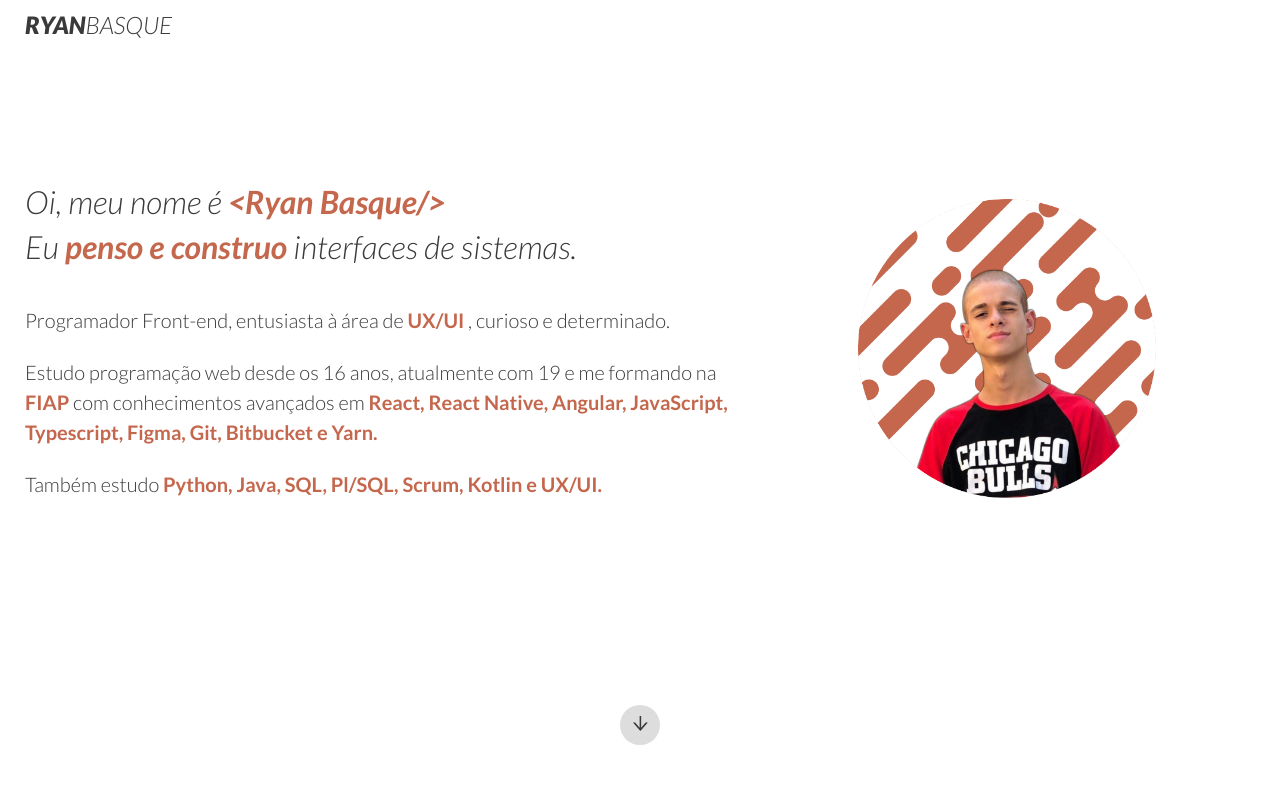
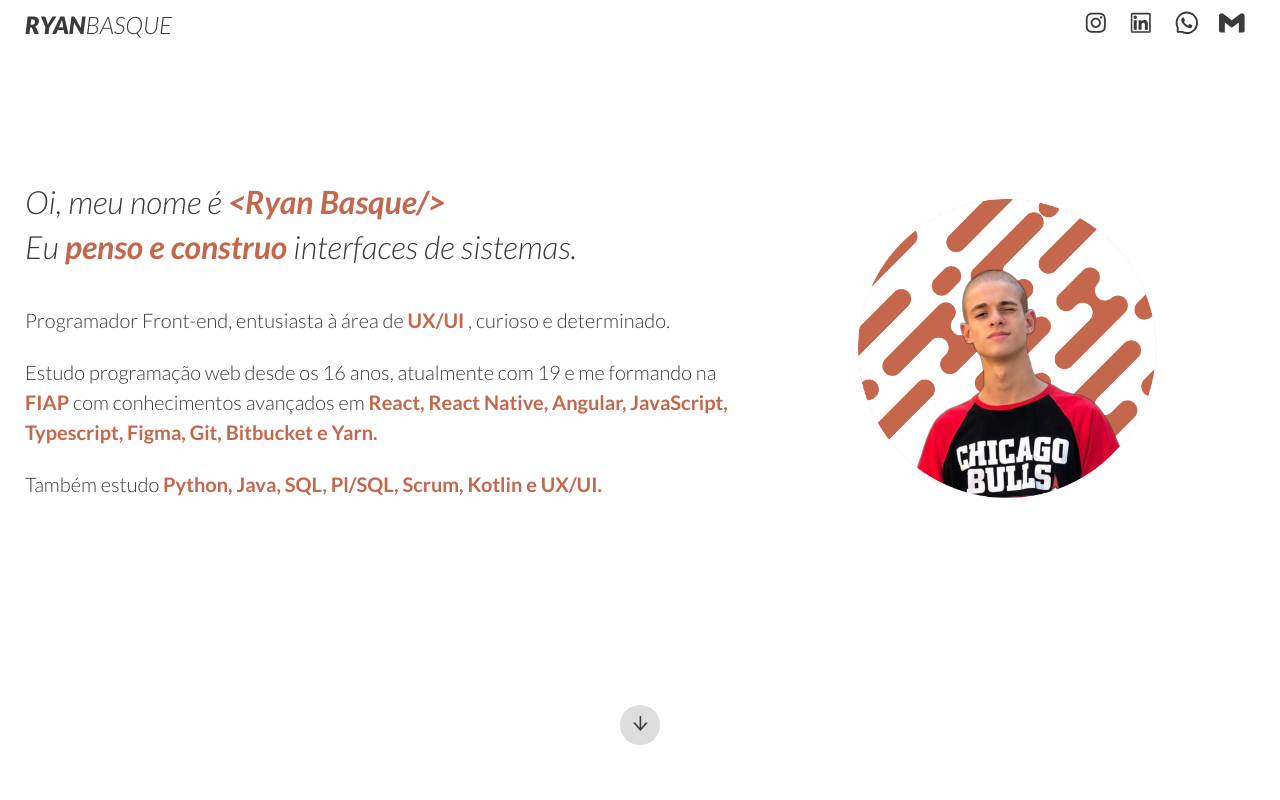
Before and after one commit to RyanBasque/ryan-basque-portifolio, a React (Create React App) app: page / in a window 1280 px wide. Shown: the top 800 px of the page. Built offline with nearby package versions, Linux system fonts and the light colour scheme; no server answers; the database is empty.

Commit message:
feat: hamburger menu

```diff
--- /dev/null
+++ b/src/components/atoms/contacts/index.tsx
@@ -0,0 +1,58 @@
+import {
+  AiOutlineInstagram,
+  AiOutlineLinkedin,
+  AiOutlineWhatsApp,
+} from "react-icons/ai";
+import { SiGmail } from "react-icons/si";
+import { HeaderNav } from "./styles";
+
+interface ContactsProps {
+  isPageDefault: boolean;
+}
+
+const Contacts = ({ isPageDefault }: ContactsProps) => {
+  return (
+    <HeaderNav isPageDefault={isPageDefault}>
+      <ul>
+        <li data-aos="fade-up" data-aos-duration="1500">
+          <a
+            href="https://www.instagram.com/wigbas/"
+            target="_blank"
+            rel="noreferrer"
+          >
+            <AiOutlineInstagram />
+          </a>
+        </li>
+        <li data-aos="fade-up" data-aos-duration="2000">
+          <a
+            href="https://www.linkedin.com/in/ryan-basque-1688761b0/"
+            target="_blank"
+            rel="noreferrer"
+          >
+            <AiOutlineLinkedin />
+          </a>
+        </li>
+        <li data-aos="fade-up" data-aos-duration="2500">
+          <a
+            href="https://api.whatsapp.com/send?phone=5511951083595"
+            target="_blank"
+            rel="noreferrer"
+          >
+            <AiOutlineWhatsApp />
+          </a>
+        </li>
+        <li data-aos="fade-up" data-aos-duration="2800">
+          <a
+            href="mailto:ryanbasquedev@gmail.com"
+            target="_blank"
+            rel="noreferrer"
+          >
+            <SiGmail />
+          </a>
+        </li>
+      </ul>
+    </HeaderNav>
+  );
+};
+
+export default Contacts;
--- /dev/null
+++ b/src/components/atoms/contacts/styles.ts
@@ -0,0 +1,37 @@
+import styled from 'styled-components';
+
+interface HeaderNavProps {
+  isPageDefault: boolean;
+}
+
+export const HeaderNav = styled.div<HeaderNavProps>`
+  ${({ isPageDefault }) => !isPageDefault ? `
+    @media(max-width: 750px) {
+      display: none;
+    }
+  ` : `
+    margin-top: 10px;
+
+    ul {
+      justify-content: flex-end;
+    }
+  `
+  }
+
+  ul {
+      list-style: none;
+
+      display: flex;
+
+      a {
+          margin: 0 10px;
+
+          text-decoration: none;
+
+          svg {
+              width: 1.6em;
+              height: 1.6em;
+          }
+      }
+  }
+`;
--- a/src/components/atoms/headerBar/index.tsx
+++ b/src/components/atoms/headerBar/index.tsx
@@ -1,15 +1,32 @@
-import React, { Fragment } from "react";
+import { Contacts } from "../";
 
-import { HeaderTitle } from "./styles";
+import {
+  HeaderContainer,
+  HeaderTitle,
+  Hamburger,
+  HamburgerInput,
+} from "./styles";
+import { HeaderBarProps } from "./types";
 
-const HeaderBar = () => {
+const HeaderBar = ({ handleExpandHeader }: HeaderBarProps) => {
   return (
-    <Fragment>
+    <HeaderContainer>
       <HeaderTitle>
         <b>Ryan</b>
         Basque
       </HeaderTitle>
-    </Fragment>
+      <HamburgerInput
+        type="checkbox"
+        id="headerCheckbox"
+        onChange={handleExpandHeader}
+      />
+      <Hamburger htmlFor="headerCheckbox">
+        <div data-aos="fade-down" data-aos-duration="1000" id="barOne" />
+        <div data-aos="fade-down" data-aos-duration="1200" id="barTwo" />
+        <div data-aos="fade-down" data-aos-duration="1400" id="barThree" />
+      </Hamburger>
+      <Contacts isPageDefault={false} />
+    </HeaderContainer>
   );
 };
 
--- a/src/components/atoms/headerBar/styles.ts
+++ b/src/components/atoms/headerBar/styles.ts
@@ -1,10 +1,18 @@
 import styled from 'styled-components';
+import { colors } from '../../../styles/colors';
+
+export const HeaderContainer = styled.div`
+    display: flex;
+    justify-content: space-between;
+`;
 
 export const HeaderTitle = styled.h1`
     font-size: 1.5rem;
     font-weight: 300;
     font-style: italic;
     text-transform: uppercase;
+
+    height: 30px;
 
     transition: color 0.5s;
 
@@ -16,3 +24,36 @@ export const HeaderTitle = styled.h1`
         font-weight: 800;
     }
 `;
+
+export const HamburgerInput = styled.input`
+    display: none;
+`;
+
+export const Hamburger = styled.label`
+    background: transparent;
+    border: none;
+    cursor: pointer;
+
+    height: 30px;
+
+    display: flex;
+    flex-direction: column;
+    justify-content: space-between;
+
+    padding: 5px 0;
+
+    &:focus {
+        outline: none;
+    }
+
+    div {
+        width: 1.7em;
+        height: 2px;
+
+        background: ${colors.black};
+    }
+
+    @media(min-width: 750px) {
+        display: none;
+    }
+`;
--- /dev/null
+++ b/src/components/atoms/headerBar/types.ts
@@ -0,0 +1,3 @@
+export interface HeaderBarProps {
+  handleExpandHeader: (event: React.ChangeEvent<HTMLInputElement>) => void;
+}
--- a/src/components/atoms/index.ts
+++ b/src/components/atoms/index.ts
@@ -1,5 +1,6 @@
 import HeaderBar from "./headerBar";
 import ExperienceArticle from "./experienceArticle";
 import ExperienceSkeletonLoading from "./experienceSkeletonLoading";
+import Contacts from "./contacts";
 
-export { HeaderBar, ExperienceArticle, ExperienceSkeletonLoading };
+export { HeaderBar, ExperienceArticle, ExperienceSkeletonLoading, Contacts };
--- a/src/components/organisms/pageDefault/index.tsx
+++ b/src/components/organisms/pageDefault/index.tsx
@@ -1,7 +1,11 @@
 import React, { Fragment } from "react";
-import { HeaderBar } from "../../atoms";
+import { Contacts, HeaderBar } from "../../atoms";
 
-import { PageHeaderContainer, PageMainContainer } from "./styles";
+import {
+  PageDefaultHeaderHamburger,
+  PageHeaderContainer,
+  PageMainContainer,
+} from "./styles";
 import { PageDefaultProps } from "./types";
 
 const PageDefault = ({
@@ -9,13 +13,31 @@ const PageDefault = ({
   fadeHeaderBlur,
   showHeaderInBlack,
 }: PageDefaultProps) => {
+  const handleExpandHeader = ({
+    target,
+  }: React.ChangeEvent<HTMLInputElement>) => {
+    const header = document.getElementById("pageHeaderContainer");
+
+    document.querySelector("#barOne");
+    document.querySelector("#barTwo");
+    document.querySelector("#barThree");
+
+    if (header && target.checked) {
+      header.style.height = "100px";
+    } else if (header) {
+      header.style.height = "45px";
+    }
+  };
+
   return (
     <Fragment>
       <PageHeaderContainer
         showBlur={fadeHeaderBlur}
         showBlack={showHeaderInBlack}
+        id="pageHeaderContainer"
       >
-        <HeaderBar />
+        <HeaderBar handleExpandHeader={handleExpandHeader} />
+        <Contacts isPageDefault />
       </PageHeaderContainer>
       <PageMainContainer>{children}</PageMainContainer>
     </Fragment>
--- a/src/components/organisms/pageDefault/styles.ts
+++ b/src/components/organisms/pageDefault/styles.ts
@@ -1,8 +1,8 @@
 import styled from 'styled-components';
 import { colors } from '../../../styles/colors';
 interface HeaderBarProps {
-    showBlur: boolean | undefined;
-    showBlack: boolean | undefined;
+    showBlur?: boolean;
+    showBlack?: boolean;
 }
 
 export const PageHeaderContainer = styled.header<HeaderBarProps>`
@@ -10,20 +10,28 @@ export const PageHeaderContainer = styled.header<HeaderBarProps>`
     background-color: ${({ showBlack }) => (showBlack) && 'rgba(0, 0, 0, 0.3)'};
     z-index: 10;
 
-    height: auto;
+    height: 45px;
     width: 100%;
 
+    overflow: hidden;
+
     display: flex;
-    justify-content: flex-start;
+    flex-direction: column;
 
     position: fixed;
 
     padding: 10px 25px;
 
-    transition: background-color 0.5s;
+    transition: background-color, height, 0.5s;
 
     color: ${({ showBlack }) => showBlack ? `${colors.white}` : `${colors.black}`};
+
+    svg {
+        color: ${({ showBlack }) => showBlack ? `${colors.white}` : `${colors.black}`};
+    }
 `;
+
+export const PageDefaultHeaderHamburger = styled.div``;
 
 export const PageMainContainer = styled.main`
     height: 100vh;
```
